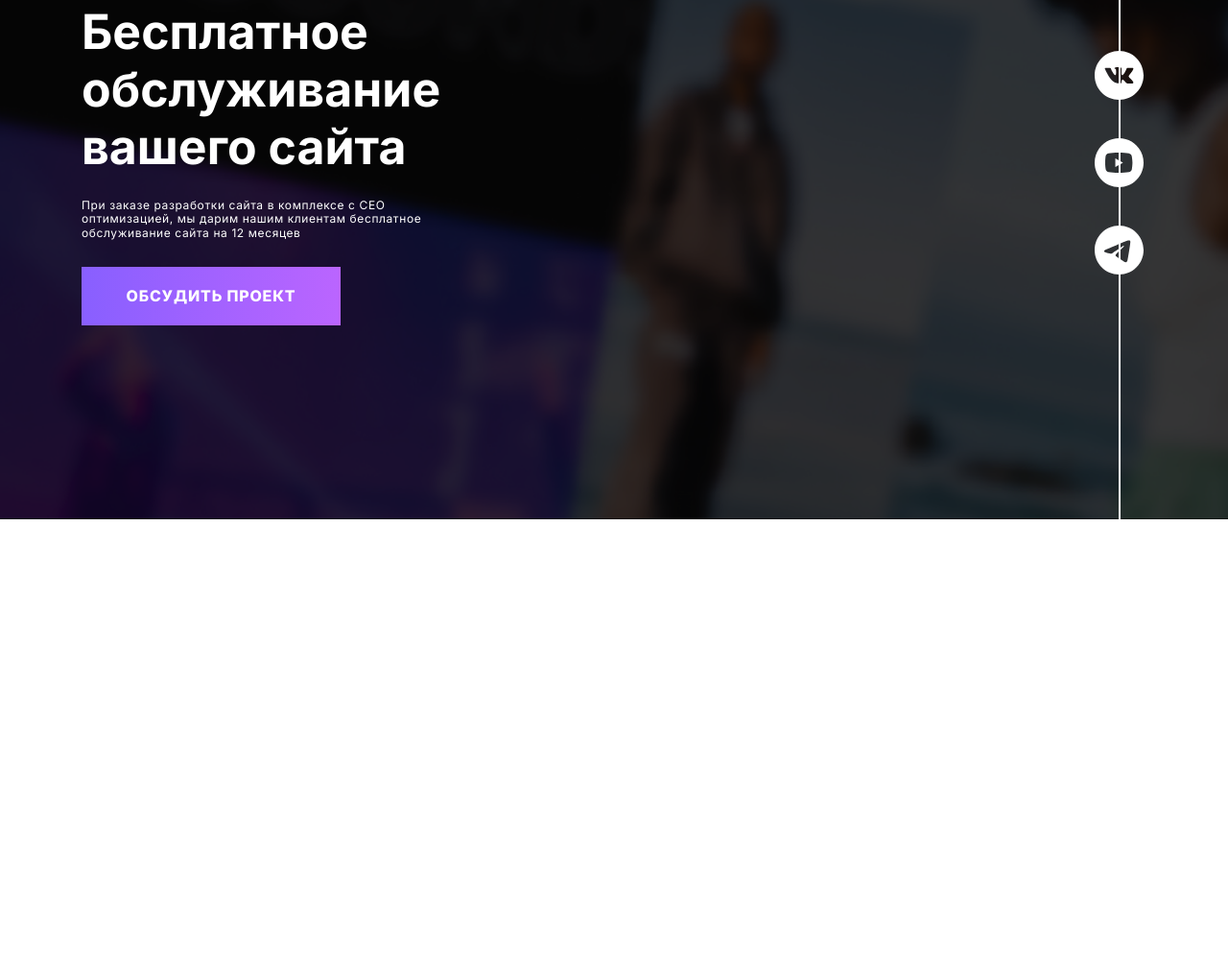
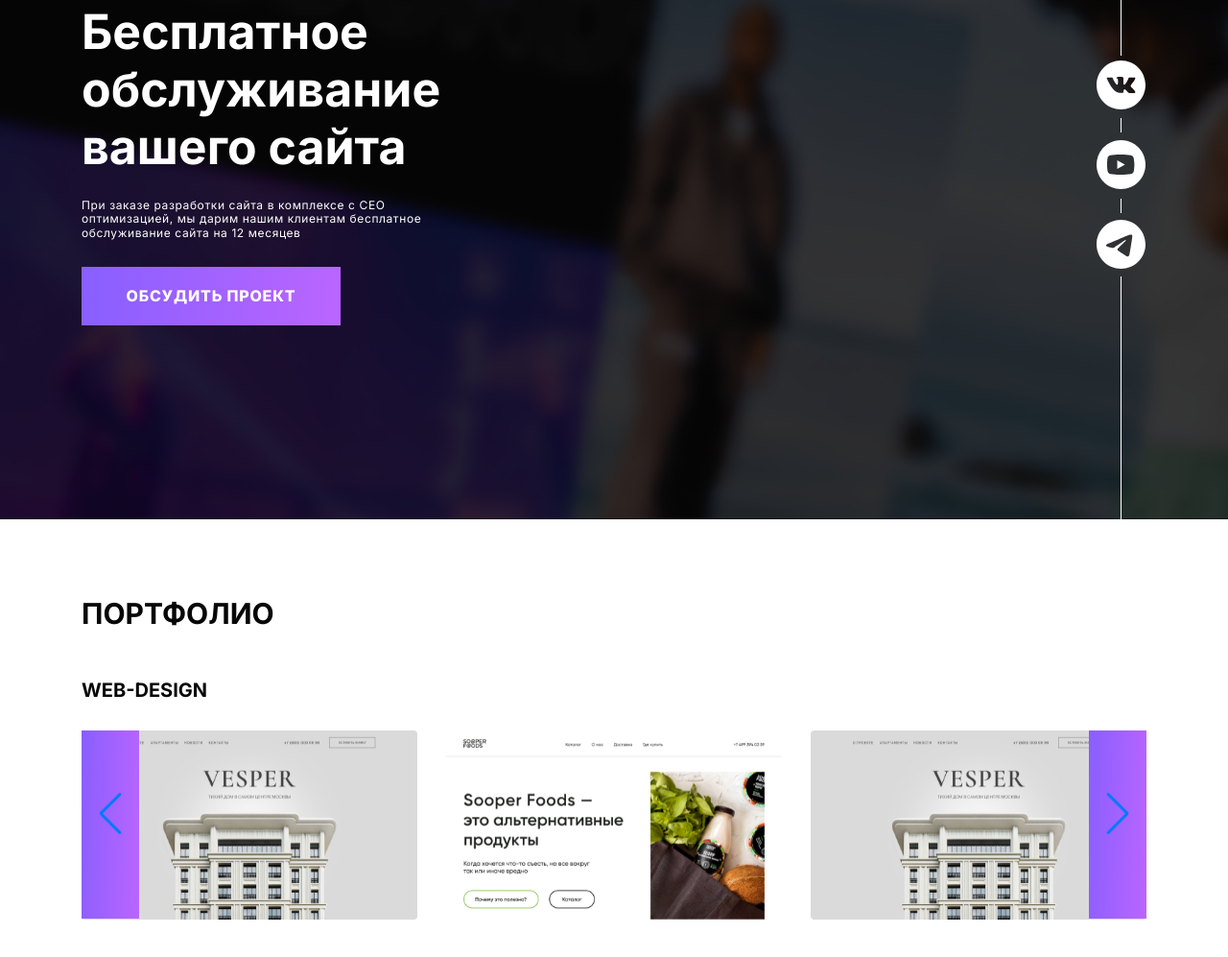
Before and after one commit to i6rahimo/webstore-22, a plain HTML site: page index.html in a window 1280 px wide. Shown: the part 353-1350 px from the top of the page at 96% size. Before the commit the page ends 894 px from the top, so only its background shows below. Drawn offline with Linux system fonts and the light colour scheme.

Commit message:
'create portfolio'

```diff
--- a/assets/css/styles.css
+++ b/assets/css/styles.css
@@ -7,7 +7,7 @@
 
   /*========== Colors ==========*/
   /*Color mode HSL(hue, saturation, lightness)*/
-  --first-color: #0606006;
+  --first-color: #060606;
   --second-color: #fff;
 
   /*========== Font and typography ==========*/
@@ -16,7 +16,7 @@
   --biggest-font-size: 50px;
   --h1-font-size: 50px;
   --h2-font-size: 40px;
-  --h3-font-size: 30px;
+  --h3-font-size: 20px;
   --normal-font-size: 16px;
   --small-font-size: 12px;
 
@@ -196,25 +196,85 @@ button {
   z-index: 1;
 }
 .home__icon {
-  padding: 3px;
+  display: flex;
+  justify-content: center;
+  align-items: center;
+  position: relative;
+  padding: 1px;
 }
-.home__icons-line {
+.icon-youtube::before {
+  content: '';
   position: absolute;
-  width: 2px;
-  top: 0;
-  bottom: 0;
-  height: 100vh;
-  background: #fff;
+  width: 1px;
+  height: 15px;
+  background-color: #fff;
+  top: -22px;
 }
-/* Change background header */
+.icon-youtube::after {
+  content: '';
+  position: absolute;
+  width: 1px;
+  height: 15px;
+  background-color: #fff;
+  top: 62px;
+}
+.icon-vk::before {
+  content: '';
+  position: absolute;
+  width: 1px;
+  height: 256px;
+  background-color: #fff;
+  top: -260px;
+}
+.icon-telegram::after {
+  content: '';
+  position: absolute;
+  width: 1px;
+  height: 256px;
+  background-color: #fff;
+  top: 60px;
+}
 
 
-/* Active link */
-
-
-/*=============== HOME ===============*/
-
-
+/*=============== PORTFOLIO ===============*/
+.portfolio {
+  margin: 80px 0 130px;
+}
+.portfolio__title {
+  font-size: var(--h2-font-size);
+  color: var(--first-color);
+  line-height: 120.52%;
+  text-transform: uppercase;
+}
+.portfolio__design {
+  color: var(--first-color);
+  font-size: var(--h3-font-size);
+  line-height: 120.52%;
+  text-transform: uppercase;
+  margin: 50px 0 30px;
+}
+.swiper {
+  position: relative;
+  width: 1170px;
+  max-width: 100%;
+  height: 209px;
+}
+.swiper-button-prev {
+  width: 60px;
+  height: 218px;
+  background: linear-gradient(92.83deg, #885FFF 0%, #BB65FF 100%);
+  top:0;
+  left: 0;
+  bottom: 0;
+}
+.swiper-button-next {
+  width: 60px;
+  height: 218px;
+  background: linear-gradient(92.83deg, #885FFF 0%, #BB65FF 100%);
+  top:0;
+  right: 0;
+  bottom: 0;
+}
 /*=============== BUTTON ===============*/
 
 
--- a/assets/js/main.js
+++ b/assets/js/main.js
@@ -2,6 +2,20 @@
 
 
 /*=============== SWIPER POPULAR ===============*/
+const swiper = new Swiper('.swiper', {
+    // Optional parameters
+    direction: 'horizontal',
+    loop: true,
+    spaceBetween: 30,
+    slidesPerView: 3,
+
+    // Navigation arrows
+    navigation: {
+      nextEl: '.swiper-button-next',
+      prevEl: '.swiper-button-prev',
+    },
+
+  });
 
 
 /*=============== VALUE ACCORDION ===============*/
--- a/index.html
+++ b/index.html
@@ -11,7 +11,7 @@
 
 
         <!--=============== SWIPER CSS ===============-->
-        <link rel="stylesheet" href="">
+        <link rel="stylesheet" href="/assets/css/swiper-bundle.min.css">
 
         <!--=============== CSS ===============-->
         <link rel="stylesheet" href="/assets/css/styles.css">
@@ -62,18 +62,34 @@
                             <a href="#" class="btn home__text-btn">Обсудить проект</a>
                         </div>
                         <d class="home__icons">
-                            <div class="home__icons-line"></div>
-                            <a href="#"><img class="home__icon" src="/assets/img/vk.svg" alt="Вконтакте"></a>
-                            <a href="#"><img class="home__icon" src="/assets/img/youtube.svg" alt="Ютуб"></a>
-                            <a href="#"><img class="home__icon" src="/assets/img/telegram.svg" alt="Телеграм"></a>
+                            <a href="https://vk.com/webstoresite" class="home__icon icon-vk" target="_blank"><img class="home__icon-img" src="/assets/img/vk.svg" alt="Вконтакте"></a>
+                            <a href="https://youtube.com/channel/UCyJBbL5ZcZDQSsF-8KFXgBA" class="home__icon icon-youtube" target="_blank"><img class="home__icon-img" src="/assets/img/youtube.svg" alt="Ютуб"></a>
+                            <a href="#" class="home__icon icon-telegram" target="_blank"><img class="home__icon-img" src="/assets/img/telegram.svg" alt="Телеграм"></a>
                         </div>
                     </div>
                 </div>
             </section>
 
             <!--==================== LOGOS ====================-->
-            <section class="logos section">
+            <section class="portfolio">
+                <div class="container">
+                    <h2 class="portfolio__title">Портфолио</h2>
+                    <div class="portfolio__design">
+                        <h3 class="portfolio__design">Web-design</h3>
+                        <div class="swiper">
+                            <!-- Additional required wrapper -->
+                            <div class="swiper-wrapper">
+                              <!-- Slides -->
+                              <div class="swiper-slide"><img src="/assets/img/portfolio1.png" alt="Портфолио"></div>
+                              <div class="swiper-slide"><img src="/assets/img/portfolio2.png" alt="Портфолио"></div>
+                              <!-- <div class="swiper-slide"><img src="/assets/img/portfolio3.png" alt="Портфолио"></div> -->
+                            </div>
+                            <div class="swiper-button-prev"></div>
+                            <div class="swiper-button-next"></div>
 
+                          </div>
+                    </div>
+                </div>
             </section>
 
             <!--==================== POPULAR ====================-->
@@ -110,9 +126,10 @@
         <script src=""></script>
 
         <!--=============== SWIPER JS ===============-->
-        <script src=""></script>
+        <script src="/assets/js/swiper-bundle.min.js"></script>
+
 
         <!--=============== MAIN JS ===============-->
-        <script src=""></script>
+        <script src="/assets/js/main.js"></script>
     </body>
 </html>
```
Also changed, not shown: assets/img/portfolio1.png (added), assets/img/portfolio2.png (added), assets/img/portfolio3.png (added).
